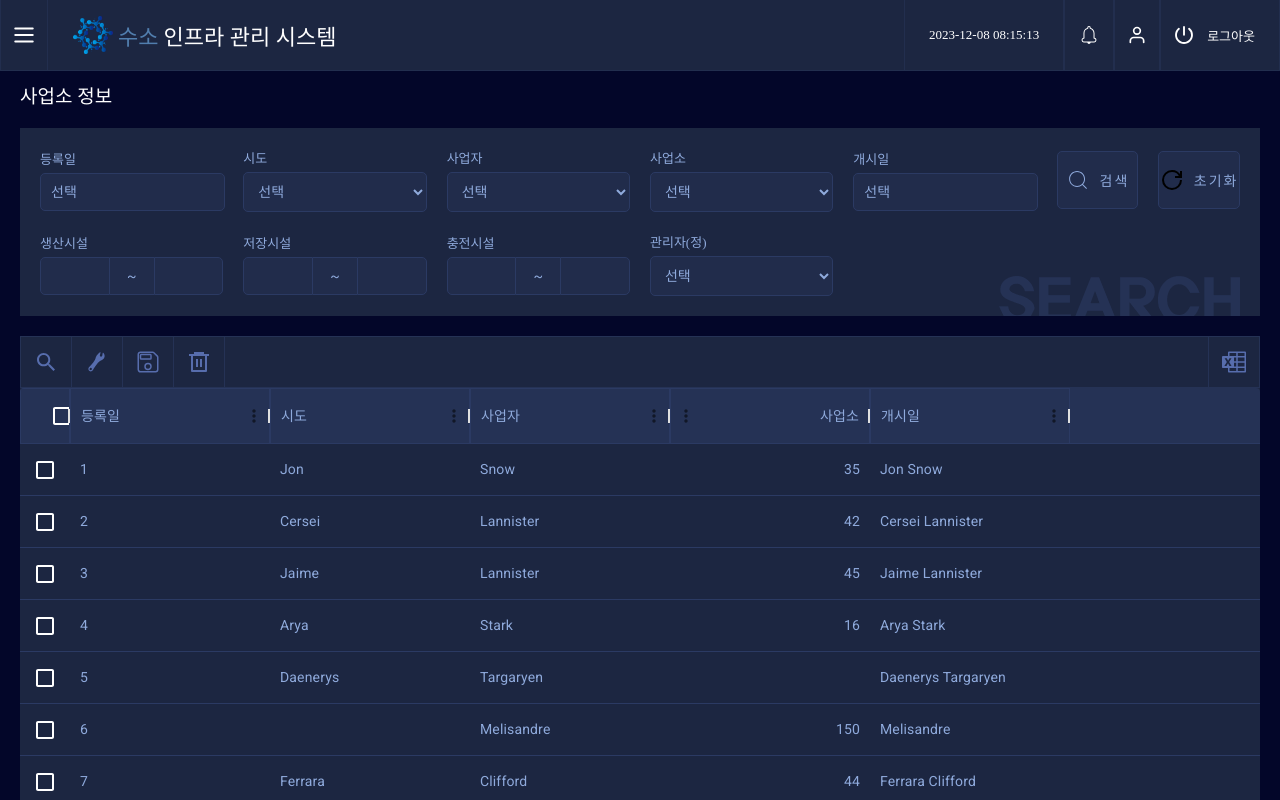
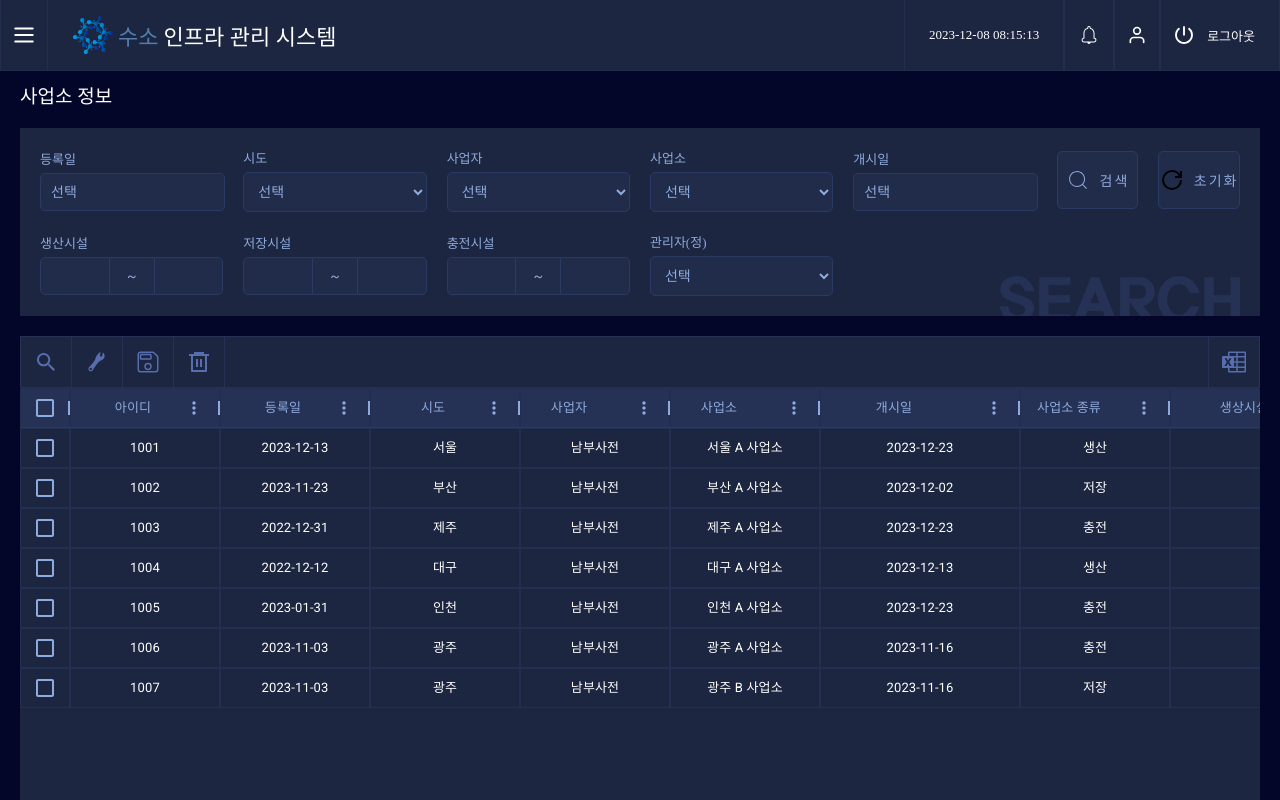
Before and after one commit to IUGAI/hydrogen-infrastructure-client, a React (Vite) app in the folder hydrogen-infra-publish/: page /stations in a window 1280 px wide. Shown: the top 800 px of the page. Built offline with nearby package versions, Linux system fonts and the light colour scheme; a web font is replaced by a local one.

Commit message:
gitflow-feature-stash: implementint_Stationinfo

```diff
--- a/hydrogen-infra-publish/src/Pages/StationList/StationList.scss
+++ b/hydrogen-infra-publish/src/Pages/StationList/StationList.scss
@@ -1,10 +1,16 @@
 .stations-dashboard {
   display: grid;
   width: 100%;
-  height: 90%;
-  grid-template-columns: 1fr;
-  grid-template-rows: 0.1fr 1fr 4fr;
+  height: 100%;
+  overflow: auto;
+  grid-template-columns: 100%;
+  grid-template-rows: 0.1fr 1fr 5fr;
 
+
+  &::-webkit-scrollbar {
+    width: 6px;
+    background-color: #1c2641;
+  }
   span {
     color: white;
     font-family: "gothic 12";
--- a/hydrogen-infra-publish/src/components/StationsInfo/StationMainList/StationMainList.jsx
+++ b/hydrogen-infra-publish/src/components/StationsInfo/StationMainList/StationMainList.jsx
@@ -5,39 +5,103 @@ import { RiDeleteBin6Line } from "react-icons/ri";
 import { SiMicrosoftexcel } from "react-icons/si";
 import "./StationMainList.scss";
 import { DataGrid } from "@mui/x-data-grid";
+import { stations } from "../../../data/Mapdata";
 
 const columns = [
-  { field: "id", headerName: "등록일", width: 200 },
-  { field: "firstName", headerName: "시도", width: 200 },
-  { field: "lastName", headerName: "사업자", width: 200 },
   {
-    field: "age",
+    field: "id",
+    headerName: "아이디",
+    width: 150,
+    sortable: false,
+    headerAlign: "center",
+    align: "center",
+  },
+  {
+    field: "regist_date",
+    headerName: "등록일",
+    width: 150,
+    sortable: false,
+    headerAlign: "center",
+    align: "center",
+  },
+  {
+    field: "district",
+    headerName: "시도",
+    width: 150,
+    sortable: false,
+    headerClassName: "super-app-theme--header",
+    headerAlign: "center",
+    align: "center",
+  },
+  {
+    field: "business",
+    headerName: "사업자",
+    width: 150,
+    headerAlign: "center",
+    align: "center",
+    valueGetter: (params) => {
+      // Convert the decimal value to a percentage
+      return params.value === 10000001 ? "남부사전" : "";
+    },
+  },
+  {
+    field: "station_name",
     headerName: "사업소",
-    type: "number",
+    width: 150,
+    align: "center",
+    headerAlign: "center",
+  },
+  {
+    field: "commencement_date",
+    headerName: "개시일",
+    description: "This column has a value getter and is not sortable.",
+    align: "center",
+    headerAlign: "center",
     width: 200,
   },
   {
-    field: "fullName",
-    headerName: "개시일",
-    description: "This column has a value getter and is not sortable.",
-    sortable: false,
+    field: "station_type",
+    headerName: "사업소 종류",
+    width: 150,
+    align: "center",
+    headerAlign: "center",
+    valueGetter: (params) => {
+      // Convert the decimal value to a percentage
+      return params.value === 1 ? "생산" : params.value === 2 ? "저장" : "충전";
+    },
+  },
+  {
+    field: "production_cnt",
+    headerName: "생상시설",
+    align: "center",
+    headerAlign: "center",
     width: 200,
-    valueGetter: (params) =>
-      `${params.row.firstName || ""} ${params.row.lastName || ""}`,
+  },
+  {
+    field: "storage_cnt",
+    headerName: "저장시설",
+    align: "center",
+    headerAlign: "center",
+    width: 200,
+  },
+  {
+    field: "charging_cnt",
+    headerName: "충전시설",
+    align: "center",
+    headerAlign: "center",
+    width: 200,
   },
 ];
 
-const rows = [
-  { id: 1, lastName: "Snow", firstName: "Jon", age: 35 },
-  { id: 2, lastName: "Lannister", firstName: "Cersei", age: 42 },
-  { id: 3, lastName: "Lannister", firstName: "Jaime", age: 45 },
-  { id: 4, lastName: "Stark", firstName: "Arya", age: 16 },
-  { id: 5, lastName: "Targaryen", firstName: "Daenerys", age: null },
-  { id: 6, lastName: "Melisandre", firstName: null, age: 150 },
-  { id: 7, lastName: "Clifford", firstName: "Ferrara", age: 44 },
-  { id: 8, lastName: "Frances", firstName: "Rossini", age: 36 },
-  { id: 9, lastName: "Roxie", firstName: "Harvey", age: 65 },
-];
+const rows = stations.map((item) => ({
+  id: item.id,
+  regist_date: item.regist_date,
+  business: item.buisness_no,
+  district: item.district,
+  station_name: item.name,
+  commencement_date: item.commencement_date,
+  station_type: item.type,
+}));
 
 function StationMainList() {
   return (
@@ -70,6 +134,9 @@ function StationMainList() {
       <div className="table">
         <DataGrid
           rows={rows}
+          rowHeight={40}
+        //   autoHeight
+          columnHeaderHeight={40}
           columns={columns}
           className="custom-datagrid"
           initialState={{
--- a/hydrogen-infra-publish/src/components/StationsInfo/StationMainList/StationMainList.scss
+++ b/hydrogen-infra-publish/src/components/StationsInfo/StationMainList/StationMainList.scss
@@ -1,6 +1,8 @@
 .station-list {
   margin: 10px 20px;
+  height: 700px;
   background-color: #1c2641;
+
   .header-table {
     height: 50px;
     border: 1px solid #253255;
@@ -39,25 +41,44 @@
       }
     }
   }
+
   .table {
     width: 100%;
     height: 90%;
-
     .custom-datagrid {
       font-family: "gothic 12";
-      color: #8faadc;
+      color: #fff;
       border: none;
+      font-size: 13px;
     }
-
     .MuiDataGrid-columnHeaders {
       background-color: #253255;
+      color: #8faadc;
+      min-height: 20px;
     }
     .MuiDataGrid-withBorderColor {
       border-color: #2b3a63;
     }
     .MuiDataGrid-columnHeader {
-      border: 1px solid #2b3a63;
+      border: 1px solid #232f50;
+    }
+    .MuiDataGrid-cell {
+      border: 1px solid #232f50;
+    }
+    .MuiDataGrid-checkboxInput {
+      color: #576fae;
+    }
+    .MuiTablePagination-root{
+        color: #8faadc;
+    }
+    .MuiSvgIcon-root{
+        color: #8faadc;
     }
 
+    .MuiDataGrid-columnHeaderTitleContainerContent {
+      span {
+        margin: 0;
+      }
+    }
   }
 }
--- a/hydrogen-infra-publish/src/data/Mapdata.js
+++ b/hydrogen-infra-publish/src/data/Mapdata.js
@@ -9,8 +9,11 @@ export const stations = [
   {
     id: 1001,
     type: 1,
+    buisness_no: 10000001,
     phone_number: "042-4323-2818",
     lat: 37.5665,
+    regist_date: "2023-12-13",
+    commencement_date: "2023-12-23",
     lng: 126.978,
     address: "서울특별시 금천구 시흥대로 321",
     district: "서울",
@@ -254,6 +257,9 @@ export const stations = [
     id: 1002,
     type: 2,
     phone_number: "02-4230-1110",
+    regist_date: "2023-11-23",
+    commencement_date: "2023-12-02",
+    buisness_no: 10000001,
     failure: 1,
     state: 2,
     lat: 35.1796,
@@ -318,6 +324,9 @@ export const stations = [
     id: 1003,
     type: 3,
     lat: 33.49,
+    regist_date: "2022-12-31",
+    commencement_date: "2023-12-23",
+    buisness_no: 10000001,
     state: 1,
     phone_number: "02-4323-2288",
     lng: 126.53,
@@ -343,6 +352,9 @@ export const stations = [
   {
     id: 1004,
     type: 1,
+    buisness_no: 10000001,
+    regist_date: "2022-12-12",
+    commencement_date: "2023-12-13",
     lat: 35.8714,
     phone_number: "042-7772-2878",
     lng: 128.6014,
@@ -357,7 +369,10 @@ export const stations = [
   {
     id: 1005,
     type: 3,
+    buisness_no: 10000001,
     lat: 37.4563,
+    regist_date: "2023-01-31",
+    commencement_date: "2023-12-23",
     lng: 126.7052,
     phone_number: "02-3521-8891",
     state: 1,
@@ -383,9 +398,12 @@ export const stations = [
   {
     id: 1006,
     type: 3,
+    buisness_no: 10000001,
     state: 0,
     lat: 35.1595,
     lng: 126.8526,
+    regist_date: "2023-11-03",
+    commencement_date: "2023-11-16",
     address: "광주",
     phone_number: "031-9212-0199",
     district: "광주",
@@ -398,7 +416,10 @@ export const stations = [
   {
     id: 1007,
     type: 2,
+    buisness_no: 10000001,
     state: 0,
+    regist_date: "2023-11-03",
+    commencement_date: "2023-11-16",
     lat: 35.095,
     lng: 126.8726,
     address: "광주",
```
